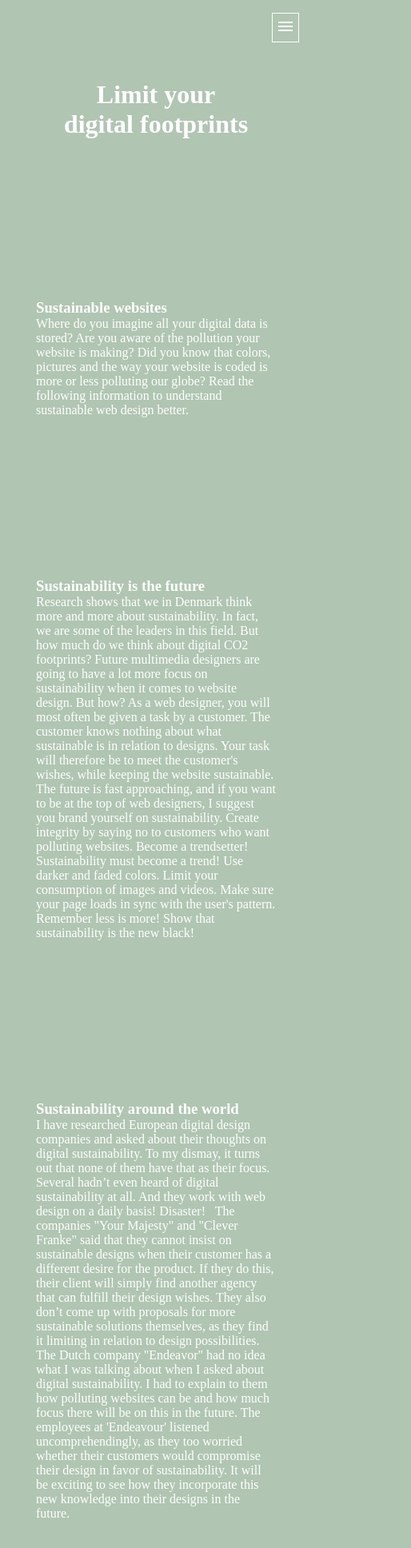
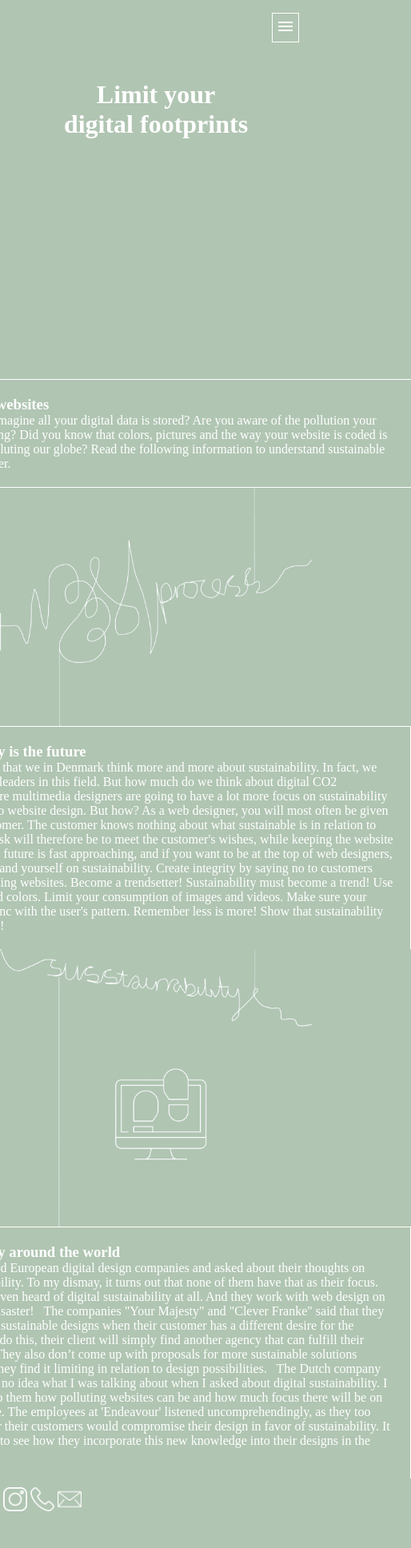
Before and after one commit to bjemni/1.semester-pr-ve, a plain HTML site: page index.html in a window 390 px wide. Shown: the top 1936 px of the page at 80% size, 514 px wide, since content can reach past the window. Drawn offline with nearby package versions, Linux system fonts and the light colour scheme.

Commit message:
Overall changes

```diff
--- a/index.html
+++ b/index.html
@@ -12,10 +12,21 @@
 </head>
 
 <body>
+    <ul class="menu">
+        <li><a class="menuItem" href="#">Home</a></li>
+        <li><a class="menuItem" href="#">Sustainable websites</a></li>
+        <li><a class="menuItem" href="#">Future Web designers</a></li>
+        <li><a class="menuItem" href="#">Sustainability around the world</a></li>
+    </ul>
+    <button class="hamburger">
+        <!-- material icons https://material.io/resources/icons/ -->
+        <i id="menuIcon" class="material-icons">menu</i>
+        <i id="closeIcon" class="material-icons">close</i>
+    </button>
     <h1>Limit your <br> digital footprints</h1>
 
     <article class="tekst">
-        <section>
+        <section class="border_right_open">
             <h3>Sustainable websites</h3>
             <p class="test">
                 Where do you imagine all your digital data is stored? Are you aware of the pollution your website is
@@ -25,7 +36,9 @@
             </p>
         </section>
 
-        <section>
+        <img src="images/processpic.png">
+
+        <section class="border_top_right">
             <h3>Sustainability is the future</h3>
             <p class="test">
                 Research shows that we in Denmark think more and more about sustainability. In fact, we are some of the
@@ -40,7 +53,10 @@
                 with the user's pattern. Remember less is more! Show that sustainability is the new black!
             </p>
         </section>
-        <section>
+
+        <img src="images/suslogo3.png">
+
+        <section class="border_top_right_two">
             <h3>Sustainability around the world</h3>
             <p class="test">
                 I have researched European digital design companies and asked about their thoughts on digital
@@ -57,24 +73,14 @@
                 see how they incorporate this new knowledge into their designs in the future.
             </p>
         </section>
-        </div>
+    </article>
 
     <!-- Jeg overvejede at benytte dark mode, men valgte at gå med en konstant bærerdygtig farve i stedet for.
          <button onclick="changeBackgroundColor()">Dark mode</button> -->
 
 
     <!-- Her koder jeg min nav bar -->
-        <ul class="menu">
-            <li><a class="menuItem" href="#">Home</a></li>
-            <li><a class="menuItem" href="#">Sustainable websites</a></li>
-            <li><a class="menuItem" href="#">Future Web design</a></li>
-            <li><a class="menuItem" href="#">EU design</a></li>
-        </ul>
-        <button class="hamburger">
-            <!-- material icons https://material.io/resources/icons/ -->
-            <i id="menuIcon" class="material-icons">menu</i>
-            <i id="closeIcon" class="material-icons">close</i>
-        </button>
+
 
     <!-- Her er en menu lavet via JQ. Jeg har fravalgt dette, da det er dårligt for miljøet. Jeg lavede den lokakalt i JS i stedet.
 
@@ -103,13 +109,7 @@
 
         });
     </script> --->
-
-        <script src="app.js"></script>
-
-</body>
-
-<!--Nu koder jeg min footer-->
-<section class="footer">
+    <footer>
         <section class="Kontaktinfo">
 
             <section id="SoMe">
@@ -127,5 +127,12 @@
                 </a>
             </section>
         </section>
+    </footer>
+    <script src="app.js"></script>
+
+</body>
+
+<!--Nu koder jeg min footer-->
+
 
 </html>
--- a/style.css
+++ b/style.css
@@ -12,8 +12,30 @@
     flex-direction: column;
     justify-content: space-around;
     align-items: center;
-    gap: 200px;
-    padding-top: 200px;
+    padding-top: 300px;
+}
+
+.border_right_open {
+    border: 1px solid white;
+    border-right: 0;
+    padding: 20px;
+    width: 637px;
+}
+
+.border_top_right {
+    border: 1px solid white;
+    border-left: 0;
+    border-bottom: 0;
+    padding: 20px;
+    width: 637px;
+}
+
+.border_top_right_two {
+    border: 1px solid white;
+    border-left: 0;
+    border-bottom: 0;
+    padding: 20px;
+    width: 637px;
 }
 
 h1 {
@@ -23,8 +45,8 @@ h1 {
     margin-top: 100px;
 }
 
-p {
-    width: 300px;
+article img {
+    width: 100%;
 }
 
 /* button{
@@ -101,7 +123,7 @@ p {
 }
 
 /*FOOTER CONTENT*/
-.footer {
+footer {
     width: 100%;
     min-height: 70px;
     padding: 1%;
```
Also changed, not shown: images/proces.png (added), images/processpic.png (added), images/suslogo3.png (added), 2 other files. Lines whose indentation alone changed are shown as unchanged.
